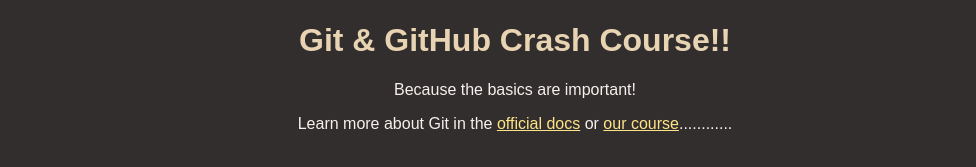
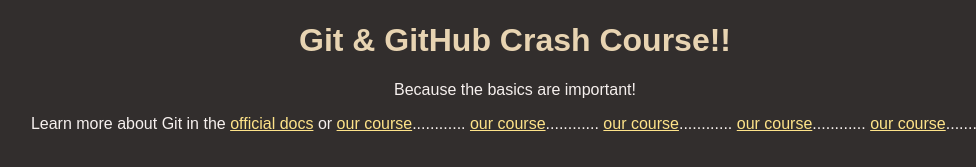
Before and after one commit to kobibe/github-actions-course, a plain HTML site: page index.html in a window 1280 px wide. Shown: the part 147-314 px from the top of the page, without its empty margins (125-1101 px from the left). Drawn offline with Linux system fonts and the light colour scheme.

Commit message:
new feature

```diff
--- a/index.html
+++ b/index.html
@@ -18,6 +18,10 @@
         Learn more about Git in the
         <a href="https://git-scm.com/book/en/v2">official docs</a> or
         <a href="https://acad.link/git">our course</a>............
+        <a href="https://acad.link/git">our course</a>............
+        <a href="https://acad.link/git">our course</a>............
+        <a href="https://acad.link/git">our course</a>............
+        <a href="https://acad.link/git">our course</a>............
       </p>
     </main>
   </body>
```
